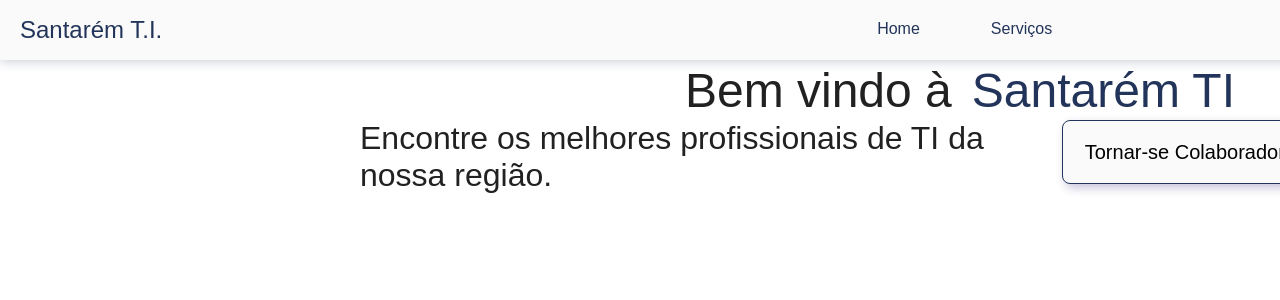
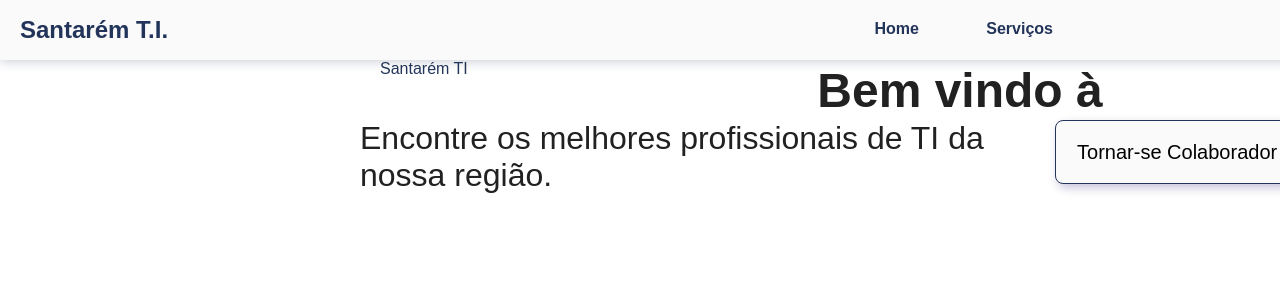
Before and after one commit to raysonmendes/santaremti, a Next.js app: page / in a window 1280 px wide. Shown: the top 300 px of the page. Built offline with nearby package versions, Linux system fonts and the light colour scheme.

Commit message:
refactor: sets semantic html on components

```diff
--- a/src/components/Logo/index.jsx
+++ b/src/components/Logo/index.jsx
@@ -6,7 +6,7 @@ const StyledLogo = styled.section`
   left: 20px;
   top: 25%;
 `;
-const Text = styled.title`
+const Text = styled.h1`
   display: flex;
   font-style: normal;
   font-size: 24px;
--- a/src/components/Menu/index.jsx
+++ b/src/components/Menu/index.jsx
@@ -5,7 +5,7 @@ const linkStyle = {
   marginRight: 15,
 };
 
-const StyledMenu = styled.menu`
+const StyledMenu = styled.nav`
   display: flex;
   flex-direction: row;
   justify-content: center;
@@ -17,7 +17,7 @@ const StyledMenu = styled.menu`
   left: 810px;
 `;
 
-const Text = styled.text`
+const Text = styled.h1`
   margin: 0 25px;
   color: #223459;
   font-style: normal;
--- a/src/pages/_app.jsx
+++ b/src/pages/_app.jsx
@@ -1,11 +1,9 @@
-import Head from "next/head";
 import Header from "../components/Header";
 import { GlobalStyle } from "../styles/global";
 
 const MyApp = ({ Component, pageProps }) => {
   return (
     <>
-      <Head />
       <Header />
       <Component {...pageProps} />
       <GlobalStyle />
--- a/src/pages/index.jsx
+++ b/src/pages/index.jsx
@@ -13,7 +13,7 @@ const Conteudo = styled.div`
 const Introducao = styled.div`
   top: 99px;
 `;
-const Saudacao = styled.text`
+const Saudacao = styled.h2`
   display: flex;
   position: absolute;
   justify-content: center;
@@ -29,18 +29,18 @@ const SaudacaoC2 = styled.text`
   color: #223459;
   margin-left: 20px;
 `;
-const SubIntro2 = styled.div`
+const SubIntro2 = styled.article`
   display: flex;
   position: absolute;
   top: 60px;
   left: 0;
 `;
-const TextoP = styled.text`
+const TextoP = styled.p`
   height: 50%;
   font-size: 32px;
   color: #212121;
 `;
-const Botoes = styled.button`
+const Botoes = styled.div`
   left: 0;
   top: 300px;
   width: 600px;
@@ -76,9 +76,8 @@ export default function Home() {
       <Head title="Home - Santarém TI" />
       <main>
         <Introducao>
-          <Saudacao>
-            Bem vindo à <SaudacaoC2> Santarém TI</SaudacaoC2>
-          </Saudacao>
+          <Saudacao>Bem vindo à</Saudacao>
+          <SaudacaoC2> Santarém TI</SaudacaoC2>
           <SubIntro2>
             <TextoP>
               Encontre os melhores profissionais de TI da nossa região.
```
